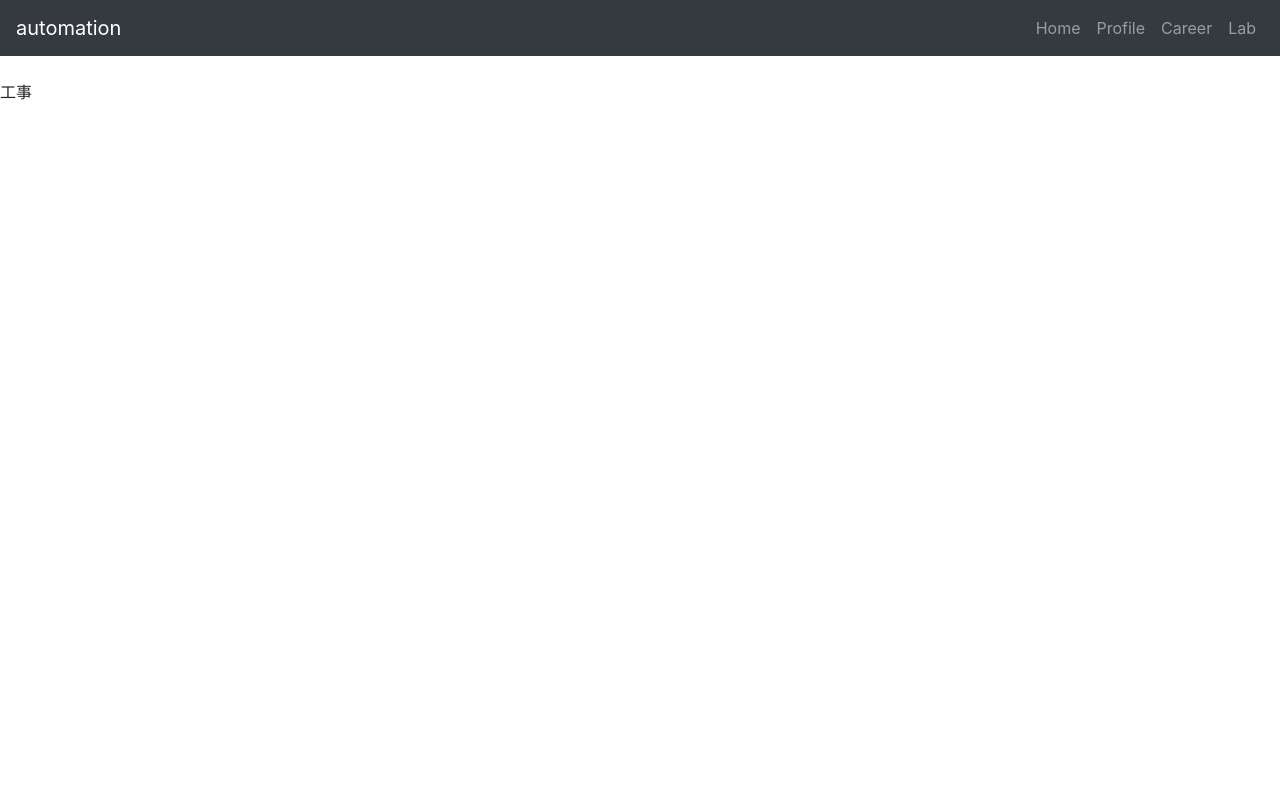
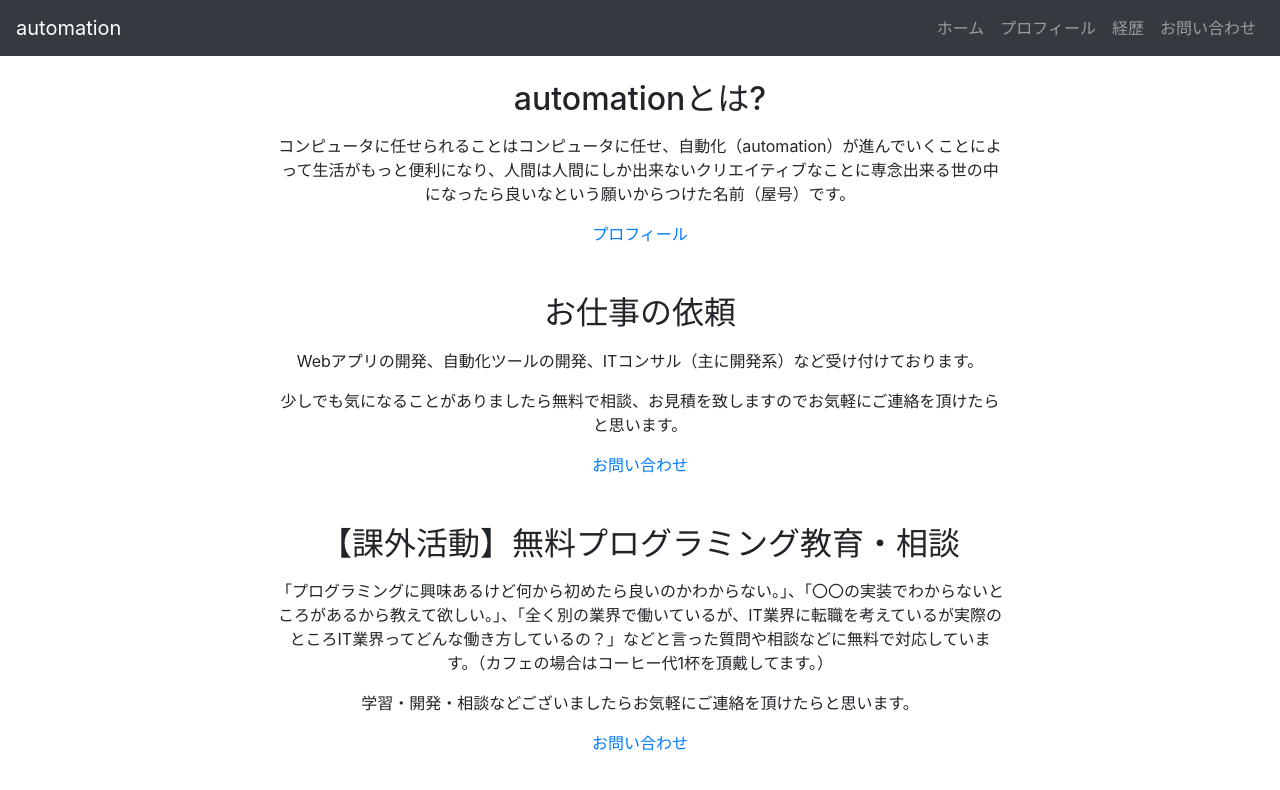
Before and after one commit to duyoji/duyoji.github.io, a React (Create React App) app: page / in a window 1280 px wide. Shown: the top 790 px of the page. Built offline with nearby package versions, Linux system fonts and the light colour scheme.

Commit message:
Created HomePage.jsx

```diff
--- a/src/components/App.jsx
+++ b/src/components/App.jsx
@@ -4,7 +4,7 @@ import Header from './Header';
 import HomePage from './HomePage';
 import ProfilePage from './ProfilePage';
 import CareerPage from './CareerPage';
-import LabPage from './LabPage';
+import ContactPage from './ContactPage';
 
 class App extends Component {
   render() {
@@ -14,7 +14,7 @@ class App extends Component {
         <Route exact={true} path="/" component={HomePage} />
         <Route exact={true} path="/profile" component={ProfilePage} />
         <Route exact={true} path="/career" component={CareerPage} />
-        <Route exact={true} path="/lab" component={LabPage} />
+        <Route exact={true} path="/contact" component={ContactPage} />
       </div>
     );
   }
--- a/src/components/LabPage.jsx
+++ b/src/components/ContactPage.jsx
@@ -1,6 +1,6 @@
 import React, { Component } from 'react';
 
-class LabPage extends Component {
+class ContactPage extends Component {
   render() {
     return (
       <div>
@@ -10,4 +10,4 @@ class LabPage extends Component {
   }
 }
 
-export default LabPage;
+export default ContactPage;
--- a/src/components/Header.jsx
+++ b/src/components/Header.jsx
@@ -46,22 +46,22 @@ class Header extends Component {
           <Nav className="ml-auto" navbar>
             <NavItem>
               <Link to='/' className="nav-link" onClick={this.onClickLink}>
-                Home
+                ホーム
               </Link>
             </NavItem>
             <NavItem>
               <Link to='/profile' className="nav-link" onClick={this.onClickLink}>
-                Profile
+                プロフィール
               </Link>
             </NavItem>
             <NavItem>
               <Link to='/career' className="nav-link" onClick={this.onClickLink}>
-                Career
+                経歴
               </Link>
             </NavItem>
             <NavItem>
-              <Link to='/lab' className="nav-link" onClick={this.onClickLink}>
-                Lab
+              <Link to='/contact' className="nav-link" onClick={this.onClickLink}>
+                お問い合わせ
               </Link>
             </NavItem>
           </Nav>
--- a/src/components/HomePage.jsx
+++ b/src/components/HomePage.jsx
@@ -1,13 +1,81 @@
 import React, { Component } from 'react';
+import { Link } from 'react-router-dom';
+import {
+  Container,
+  Row,
+  Col
+} from 'reactstrap';
+
+
+const sectionItems = [
+  {
+    title: 'automationとは?',
+    texts: [
+      'コンピュータに任せられることはコンピュータに任せ、自動化（automation）が進んでいくことによって生活がもっと便利になり、人間は人間にしか出来ないクリエイティブなことに専念出来る世の中になったら良いなという願いからつけた名前（屋号）です。'
+    ],
+    links: [
+      {
+        url: '/profile',
+        text: 'プロフィール'
+      }
+    ]
+  },
+  {
+    title: 'お仕事の依頼',
+    texts: [
+      'Webアプリの開発、自動化ツールの開発、ITコンサル（主に開発系）など受け付けております。',
+      '少しでも気になることがありましたら無料で相談、お見積を致しますのでお気軽にご連絡を頂けたらと思います。',
+    ],
+    links: [
+      {
+        url: '/contact',
+        text: 'お問い合わせ'
+      }
+    ]
+  },
+  {
+    title: '【課外活動】無料プログラミング教育・相談',
+    texts: [
+      '「プログラミングに興味あるけど何から初めたら良いのかわからない。」、「〇〇の実装でわからないところがあるから教えて欲しい。」、「全く別の業界で働いているが、IT業界に転職を考えているが実際のところIT業界ってどんな働き方しているの？」などと言った質問や相談などに無料で対応しています。（カフェの場合はコーヒー代1杯を頂戴してます。）',
+      '学習・開発・相談などございましたらお気軽にご連絡を頂けたらと思います。',
+    ],
+    links: [
+      {
+        url: '/contact',
+        text: 'お問い合わせ'
+      }
+    ]
+  },
+];
 
 class HomePage extends Component {
   render() {
     return (
-      <div>
-        工事
-      </div>
+      <Container>
+        {sectionItems.map((item, index) => {
+          return (
+            <Row className="mb-5" key={index}>
+              <Col className="text-center" sm="12" md={{ size: 8, offset: 2 }}>
+                <h2 className="mb-3">{item.title}</h2>
+                {item.texts.map((text, index) => {
+                  return <p key={index}>{text}</p>
+                })}
+
+                {item.links && item.links.map((link, index) => {
+                  return (
+                    <Link to={link.url} key={index}>
+                      {link.text}
+                    </Link>
+                  );
+                })}
+              </Col>
+            </Row>
+          );
+        })}
+      </Container>
     );
   }
 }
 
+
 export default HomePage;
```
